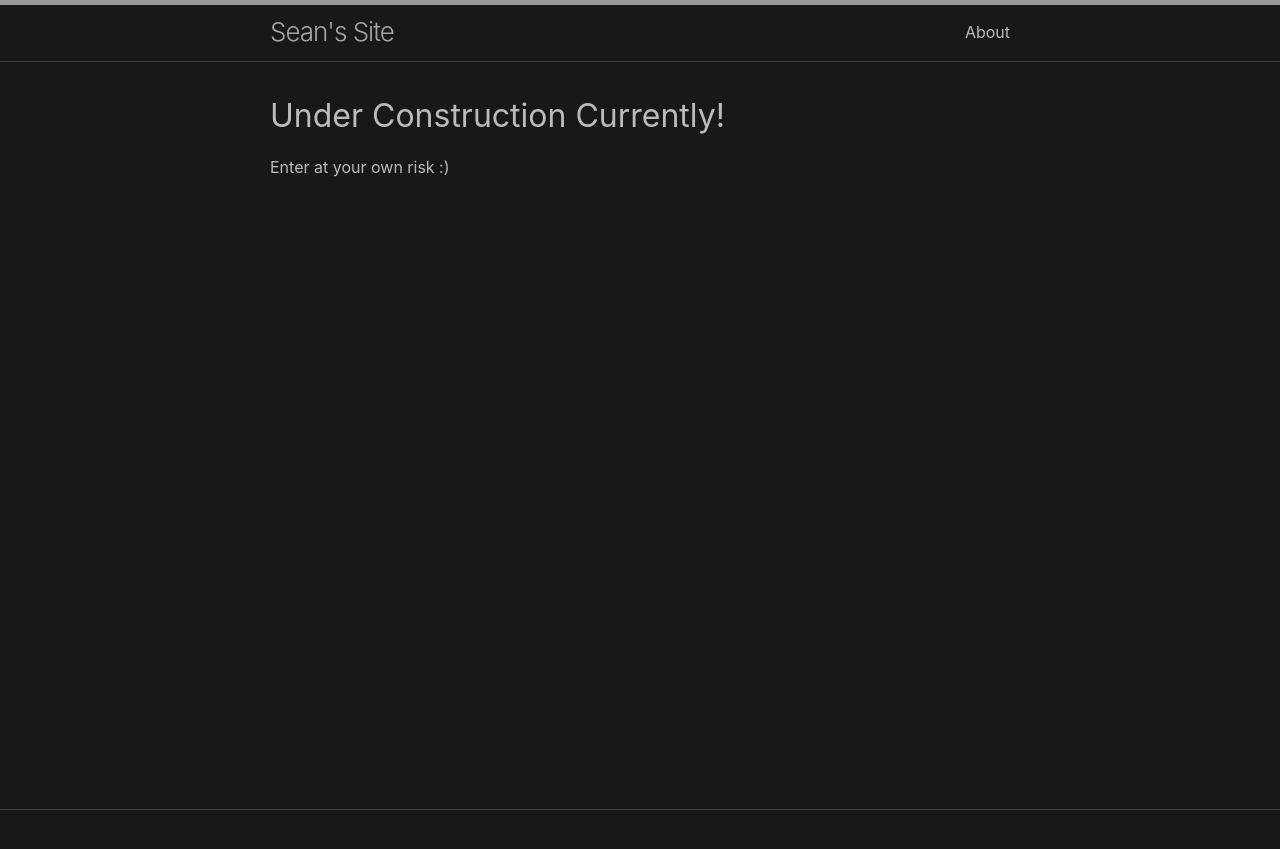
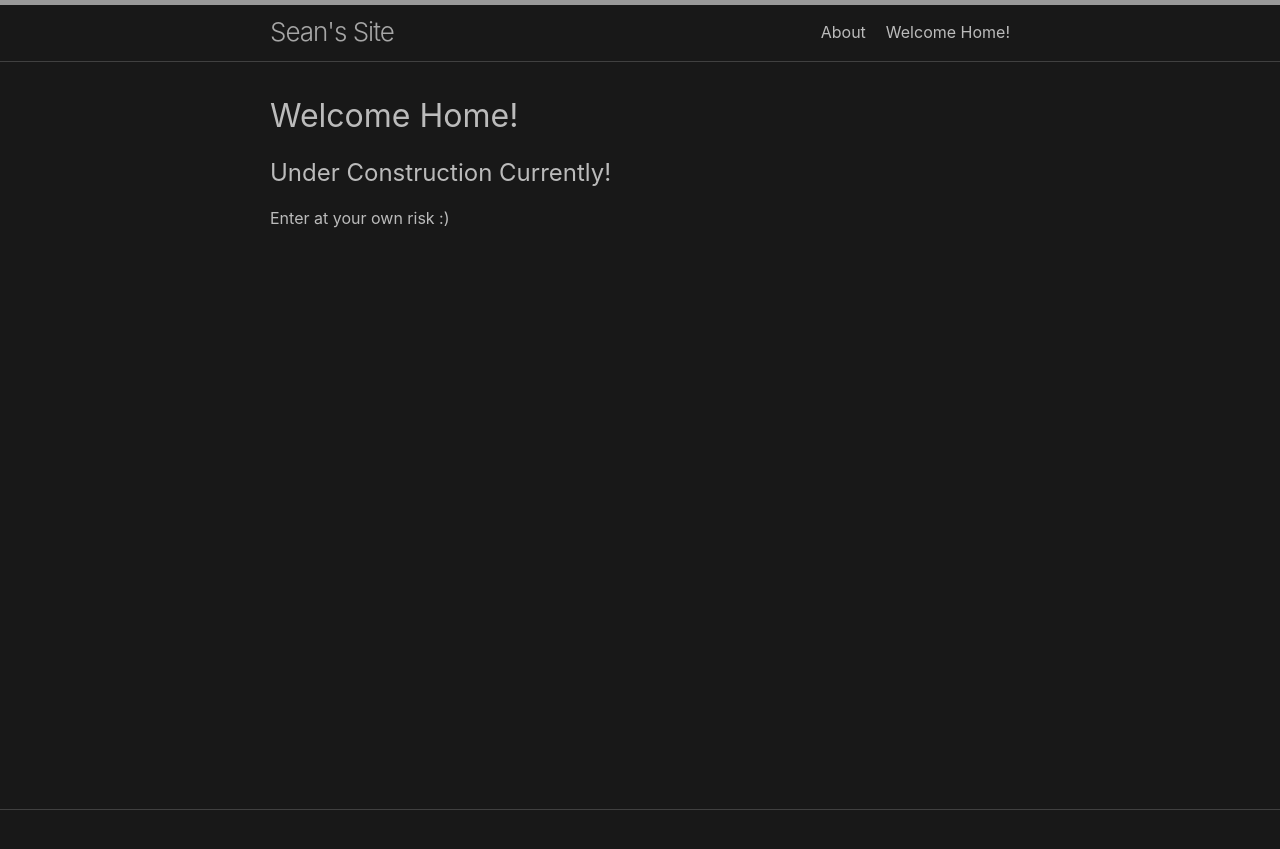
Before and after one commit to TheSre/TheSre.github.io, a Jekyll site: the page built from index.md, in a window 1280 px wide. Shown: the top 849 px of the page. Built offline with Jekyll 4.4.1, drawn with Linux system fonts in a browser that asks for light colours.

Commit message:
added title

```diff
--- a/index.md
+++ b/index.md
@@ -5,8 +5,9 @@
 # To change the home page layout, edit the _layouts/home.html file.
 # See: https://jekyllrb.com/docs/themes/#overriding-theme-defaults
 #
+title: Welcome Home!
 layout: home
 ---
 
-# Under Construction Currently!
+## Under Construction Currently!
 Enter at your own risk :)
```
